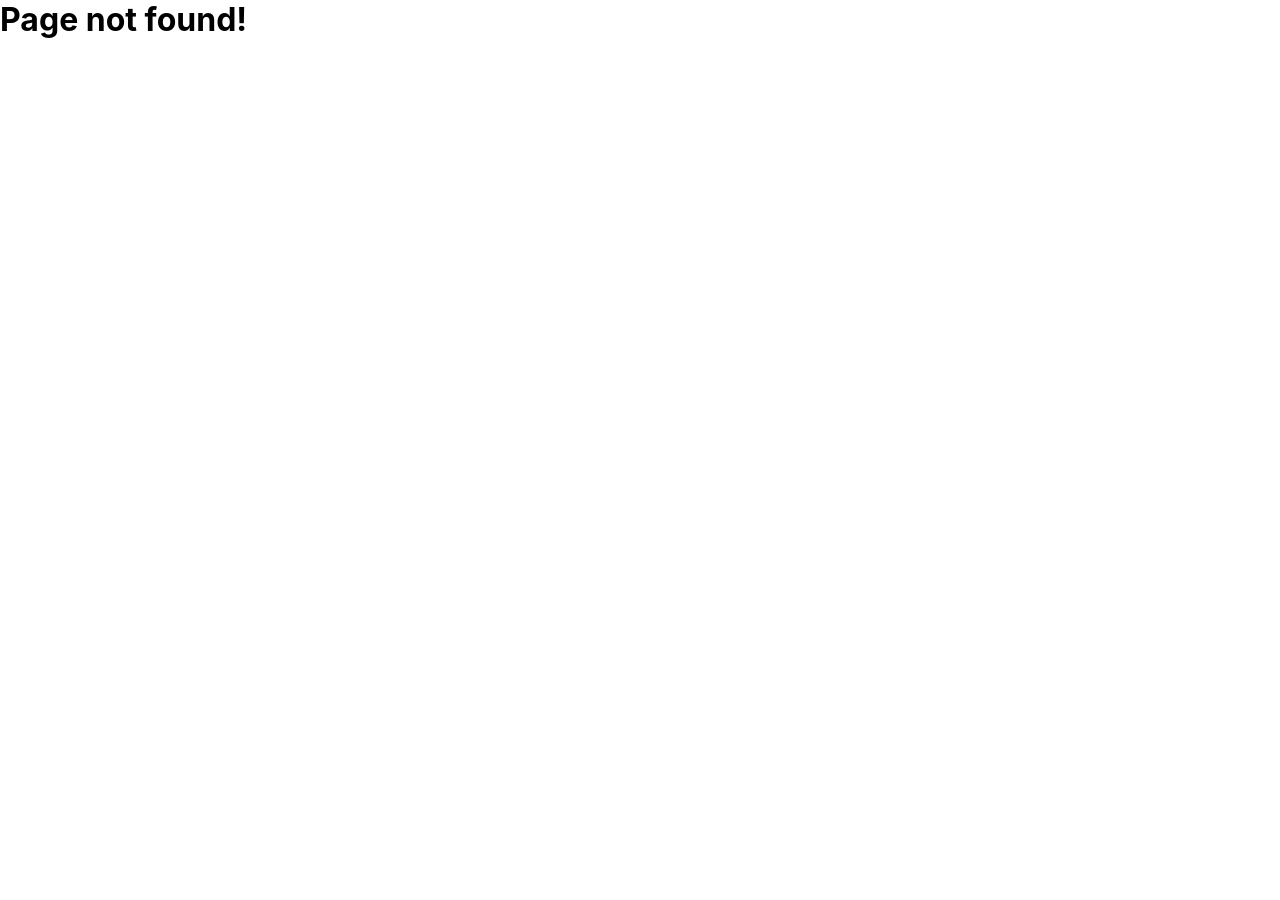
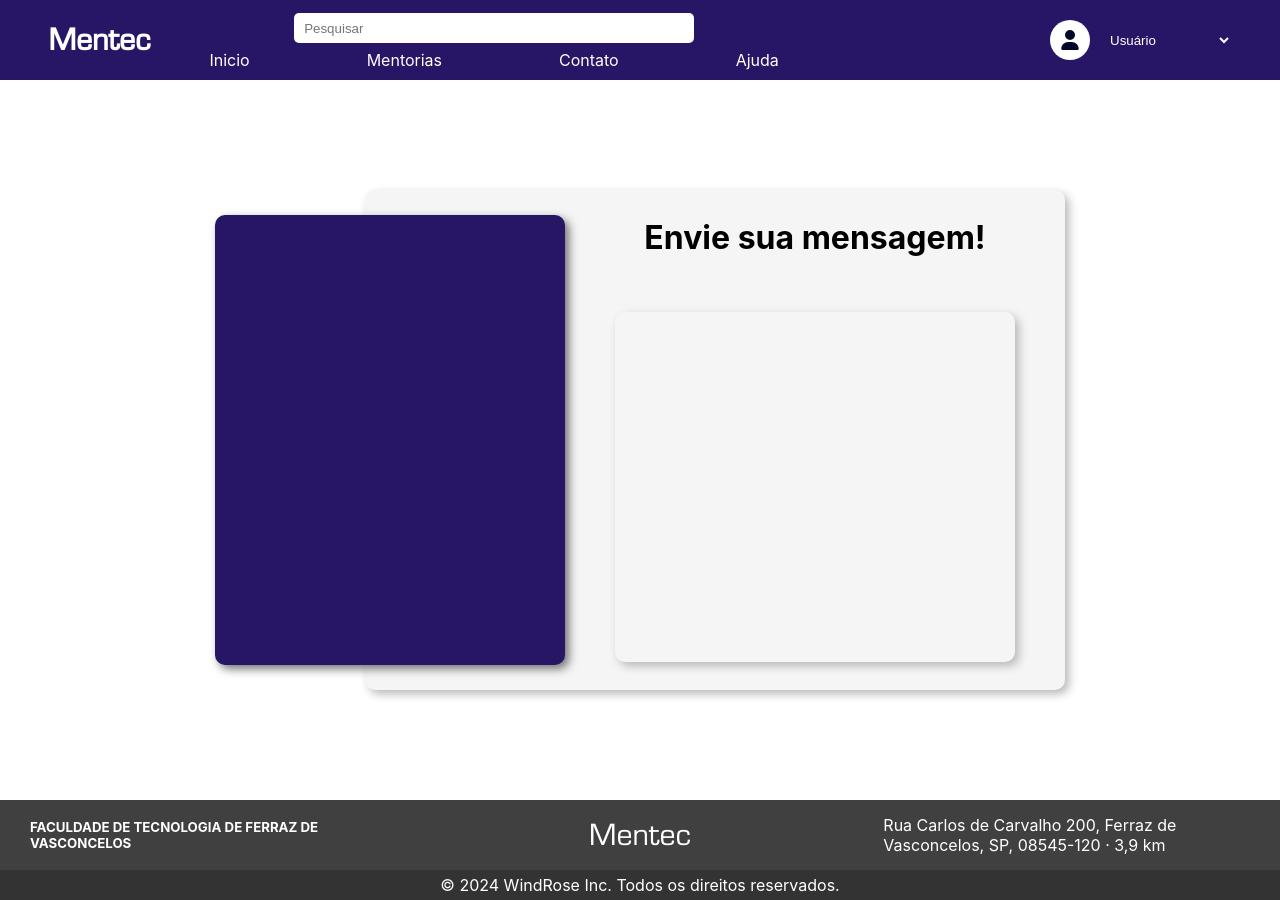
Before and after one commit to devGusta2/Mentec, a React (Create React App) app: page /Contact in a window 1280 px wide. Before the commit this address had no page. Before the commit the page ends 800 px from the top, so only its background shows below. Built offline with nearby package versions, Linux system fonts and the light colour scheme.

Commit message:
Contact page path

```diff
--- a/src/Components/Header/Header.js
+++ b/src/Components/Header/Header.js
@@ -27,7 +27,7 @@ function Header(){
                         <ul className={styles.ul}>
                             <Link to='/Home' className={styles.link}><li>Inicio</li></Link>
                             <Link to='/Mentorships' className={styles.link}><li>Mentorias</li> </Link>
-                            <li>Contato</li>
+                            <Link to='/Contact'className={styles.link}><li>Contato</li></Link>
                             <li>Ajuda</li>
                         </ul>
                     </nav>
--- a/src/index.js
+++ b/src/index.js
@@ -16,7 +16,7 @@ import Notfound from './Pages/Notfound';
 import Mentorships from './Pages/Mentorships/index';
 import Profile from './Pages/Profile';
 import Tpage from './Pages/Tpage';
-
+import Contact from './Pages/Contact';
 
 import Mentoring from './Pages/Mentoring';
 const router =  createBrowserRouter([
@@ -46,6 +46,10 @@ const router =  createBrowserRouter([
     element: <Mentoring />
   },
   {
+    path: "Contact",
+    element: <Contact />
+  },
+  {
     path: "Tpage",
     element: <Tpage />
   }
```
